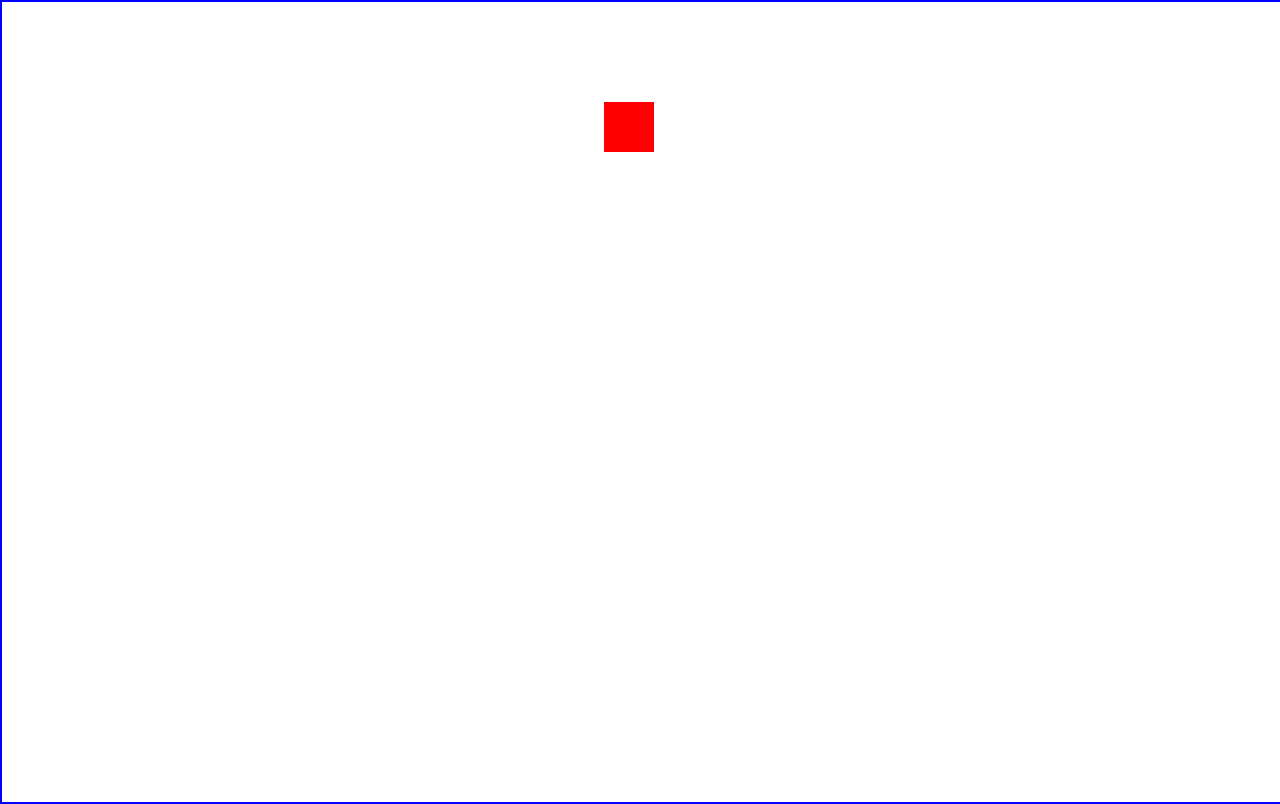
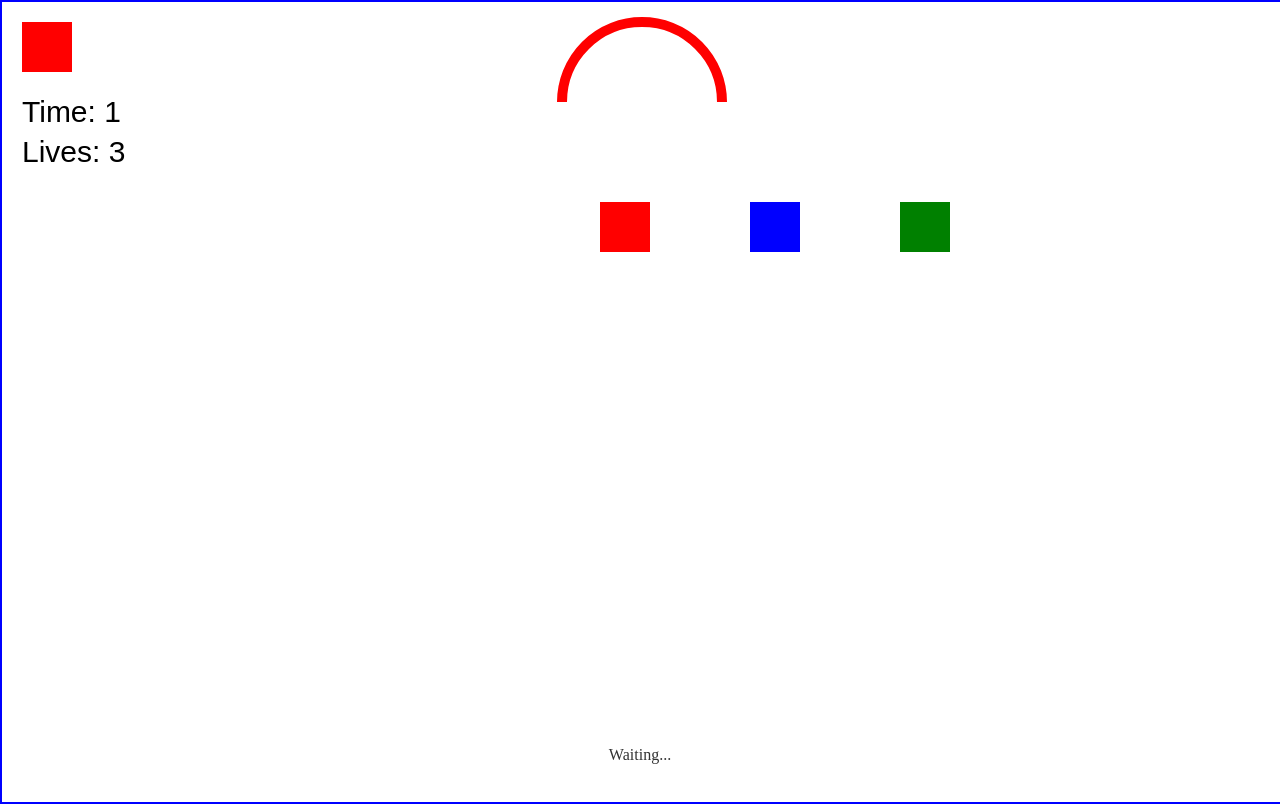
Before and after one commit to Indakwa/the_unicorn_bridge, a plain HTML site: page index.html in a window 1280 px wide. Drawn offline with Linux system fonts and the light colour scheme.

Commit message:
Can play. Has Win and Game Over

```diff
--- a/index.html
+++ b/index.html
@@ -11,6 +11,8 @@
 
     <canvas id="game"></canvas>
 
+    <p class="helper-text">Waiting...</p>
+
     <script src="src/game.js"></script>
 </body>
 </html>
--- a/src/game.js
+++ b/src/game.js
@@ -1,8 +1,50 @@
+
+
+const canvas = document.getElementById("game");
+const ctx = canvas.getContext("2d");
+let helpText = document.querySelector(".helper-text");
+let swipeCount = 0;
+let touchStartY = 0;
+let touchStartX = 0;
+let requiredColor = "red";
+let rainbowProgress = 0;
+let rainbowComplete = false;
+let lives = 3;
+let gameOver = false;
+let responseTime = 5;
+let timer = responseTime;
+let lastTime = null;
+
+
+
+let colors = [
+    {
+        x: 0,
+        y: 200,
+        size: 50,
+        speed: 2,
+        color: "red"
+    },
+    {
+        x: 150,
+        y: 200,
+        size: 50,
+        speed: 2,
+        color: "blue"
+    },
+    {
+        x: 300,
+        y: 200,
+        size: 50,
+        speed: 2,
+        color: "green"
+    }
+];
+
 
 let x = 0;
 
-const canvas = document.getElementById("game");
-const ctx = canvas.getContext("2d");
+
 
 function resizeCanvas() {
     canvas.width = window.innerWidth;
@@ -12,22 +54,156 @@ function resizeCanvas() {
 resizeCanvas();
 window.addEventListener("resize", resizeCanvas);
 
-function update() {
-    x += 2;
+// UPDATE =============================================================
+function update(time) {
+    if (lastTime === null) {
+        lastTime = time;
+        return;
+    }
+
+    const deltaTime = (time - lastTime) / 1000;
+    lastTime = time;
+
+    if (rainbowComplete || gameOver) return;
+
+    timer -= deltaTime;
+
+    if (timer <= 0) {
+      lives--;
+
+      helpText.textContent = `TIME UP! Lives: ${lives}`;
+
+      timer = responseTime;
+
+      if (lives <= 0) {
+        gameOver = true;
+        helpText.textContent = "GAME OVER!";
+      }
+    }
+
+    for (let color of colors) {
+        color.x += color.speed;
+
+        if (color.x > canvas.width) {
+            color.x = -color.size;
+        }
+    }
 }
 
+
+// DRAWING =============================================================
 function draw() {
     ctx.clearRect(0, 0, canvas.width, canvas.height);
 
-    ctx.fillStyle = "red";
-    ctx.fillRect(x, 100, 50, 50);
+    for (let color of colors) {
+        ctx.fillStyle = color.color;
+
+        ctx.fillRect(
+            color.x,
+            color.y,
+            color.size,
+            color.size
+        );
+    }
+
+    ctx.fillStyle = requiredColor;
+    ctx.fillRect(20, 20, 50, 50);
+
+    const centerX = canvas.width / 2;
+    const centerY = 100;
+
+    const rainbowColors = ["red", "orange", "yellow", "green", "blue", "indigo", "violet"];
+
+    rainbowColors.forEach((color, index) => {
+        if (rainbowProgress >= index * 3) {
+            ctx.beginPath();
+            ctx.strokeStyle = color;
+            ctx.lineWidth = 10;
+            ctx.arc(
+                centerX,
+                centerY,
+                80 + index * 10,
+                Math.PI,
+                0
+            );
+            ctx.stroke();
+        }
+    });
+
+
+    ctx.fillStyle = "black";
+    ctx.font = "30px Arial";
+    ctx.fillText(`Time: ${Math.ceil(timer)}`, 20, 120);
+    ctx.fillText(`Lives: ${lives}`, 20, 160);
+
 }
 
-function gameLoop() {
-    update();
+
+// GAME LOOP =============================================================
+function gameLoop(time) {
+    update(time);
     draw();
 
     requestAnimationFrame(gameLoop);
 }
 
-gameLoop();
+requestAnimationFrame(gameLoop);
+
+canvas.addEventListener("touchstart", function (event) {
+    touchStartY = event.touches[0].clientY;
+    touchStartX = event.touches[0].clientX;
+});
+
+canvas.addEventListener("touchend", function (event) {
+    if (rainbowComplete || gameOver) return;
+
+    const touchEndY = event.changedTouches[0].clientY;
+    const distance = touchStartY - touchEndY;
+
+    if (distance > 50) {
+        const color = getColorAtPosition(touchStartX, touchStartY);
+
+        if (color) {
+                if (color.color === requiredColor) {
+                        rainbowProgress++;
+                        timer = responseTime;
+                        helpText.textContent = `Correct! ${rainbowProgress}`;
+
+                        if (rainbowProgress >= 21) {
+
+                            rainbowComplete = true;
+                            helpText.textContent = "YOU WIN!";
+                        }
+
+
+
+                } else {
+                        lives--;
+                        timer = responseTime;
+                        helpText.textContent = `Wrong! Lives: ${lives}`;
+
+                        if (lives <= 0) {
+                            gameOver = true;
+                            helpText.textContent = "GAME OVER!";
+                        }
+                }
+        } else {
+            helpText.textContent = `You missed!`;
+        }
+    }
+});
+
+function getColorAtPosition(x, y) {
+    for (let color of colors) {
+        if (
+            x >= color.x &&
+            x <= color.x + color.size &&
+            y >= color.y &&
+            y <= color.y + color.size
+        ) {
+            return color;
+        }
+    }
+
+    return null;
+}
--- a/styles.css
+++ b/styles.css
@@ -11,3 +11,12 @@ canvas {
     height: 100%;
     border: 2px solid blue;
 }
+
+.helper-text {
+    position: absolute;
+    bottom: 20px;
+    left: 50%;
+    transform: translateX(-50%);
+    font-size: 16px;
+    color: #333;
+}
```
